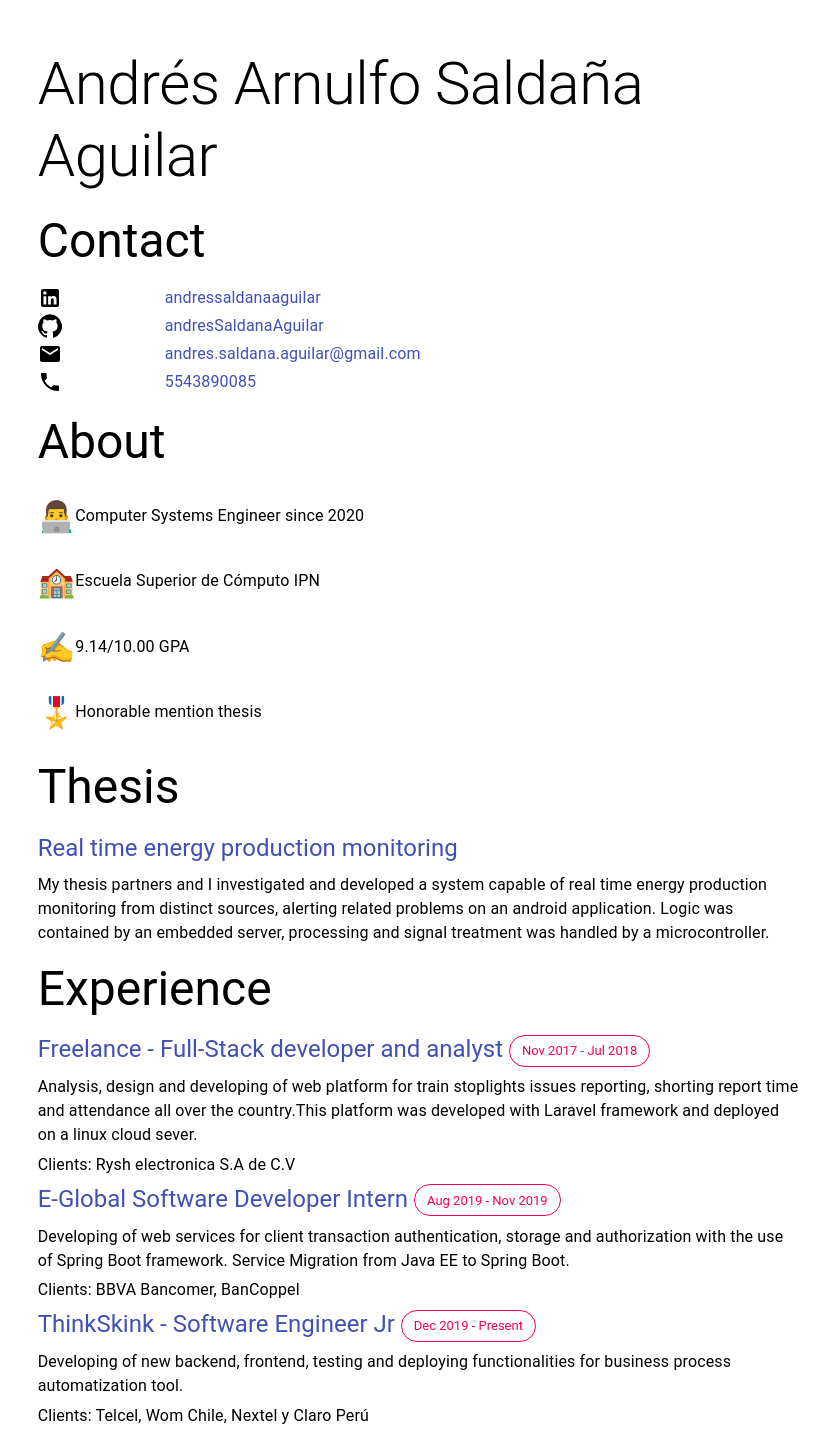
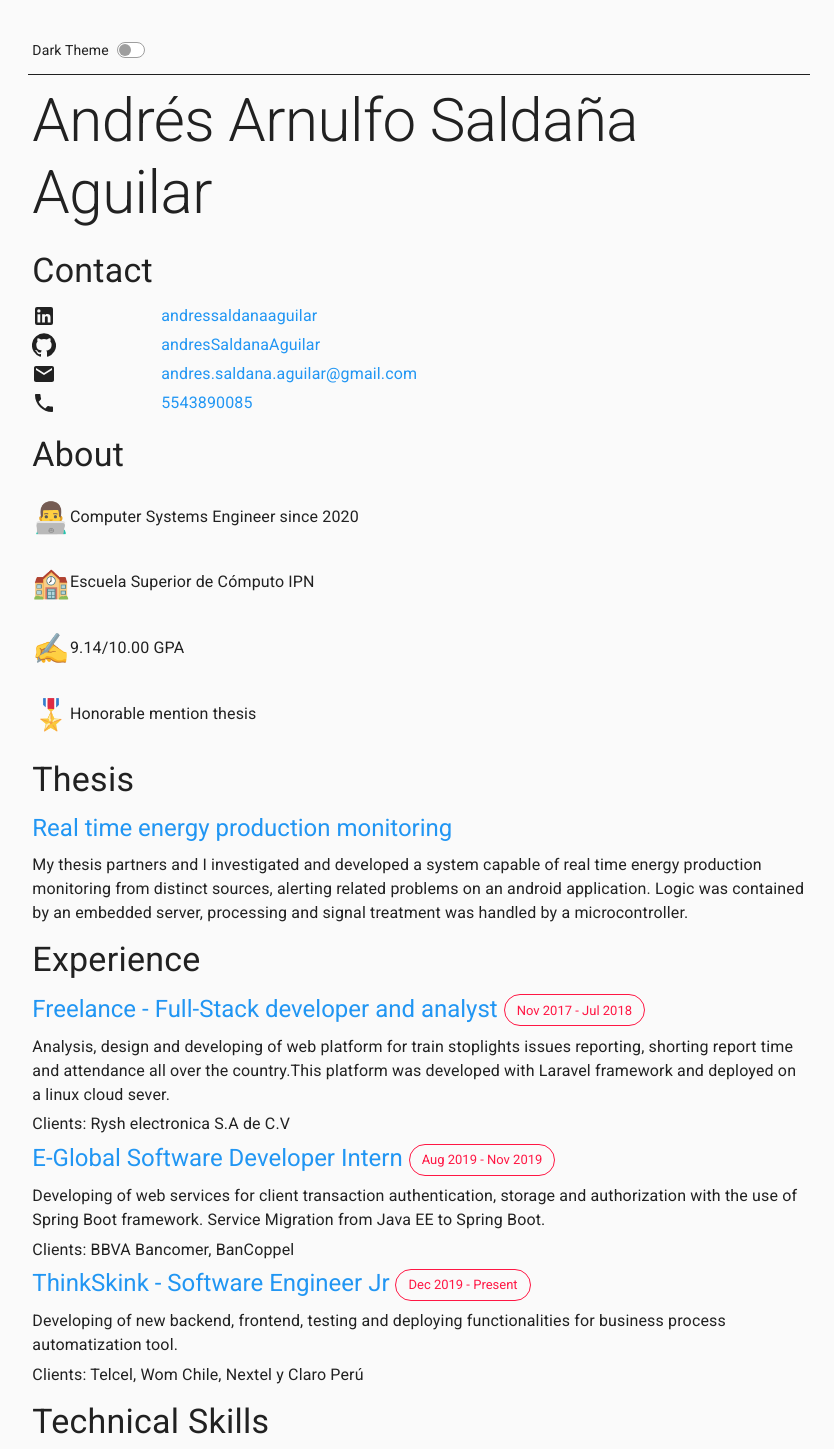
Before and after one commit to andresSaldanaAguilar/my-react-resume, a React (Create React App) app: page / in a window 1280 px wide. Shown: the top 1449 px of the page, without its empty margins (221-1055 px from the left). Built offline with nearby package versions, Linux system fonts and the light colour scheme.

Commit message:
cleaning component structure and dark theme

```diff
--- a/package.json
+++ b/package.json
@@ -4,7 +4,7 @@
   "version": "0.1.0",
   "private": true,
   "dependencies": {
-    "@material-ui/core": "^4.9.12",
+    "@material-ui/core": "^4.9.13",
     "@material-ui/icons": "^4.9.1",
     "@testing-library/jest-dom": "^4.2.4",
     "@testing-library/react": "^9.5.0",
--- a/public/index.html
+++ b/public/index.html
@@ -9,6 +9,8 @@
     />
     <link rel="manifest" href="%PUBLIC_URL%/manifest.json" />
     <title>Andres SA</title>
+    <link rel="stylesheet" href="https://fonts.googleapis.com/css?family=Roboto:300,400,500,700&display=swap" />
+    <link rel="stylesheet" href="https://fonts.googleapis.com/icon?family=Material+Icons" />
   </head>
   <body>
     <noscript>You need to enable JavaScript to run this app.</noscript>
--- a/src/App.js
+++ b/src/App.js
@@ -1,10 +1,106 @@
 import React from 'react';
 import MainResumePage from './MainResumePage';
+import { ThemeProvider } from '@material-ui/core/styles';
+import { CssBaseline } from '@material-ui/core';
+import { createMuiTheme }  from '@material-ui/core/styles'
+import blue from '@material-ui/core/colors/blue';
+import green from '@material-ui/core/colors/green';
+import deepPurple from '@material-ui/core/colors/deepPurple';
+import red from '@material-ui/core/colors/red';
+import Switch from '@material-ui/core/Switch';
+import { withStyles } from '@material-ui/core/styles';
+import Grid from '@material-ui/core/Grid';
+import TableFooter from '@material-ui/core/TableFooter';
+import Typography from '@material-ui/core/Typography';
 
-function App() {
-  return (
-    <MainResumePage />
-  );
+/*imported from material UI webpage*/
+const AntSwitch = withStyles((theme) => ({
+  root: {
+    width: 28,
+    height: 16,
+    padding: 0,
+    display: 'flex',
+  },
+  switchBase: {
+    padding: 2,
+    color: theme.palette.grey[500],
+    '&$checked': {
+      transform: 'translateX(12px)',
+      color: theme.palette.common.white,
+      '& + $track': {
+        opacity: 1,
+        backgroundColor: theme.palette.primary.main,
+        borderColor: theme.palette.primary.main,
+      },
+    },
+  },
+  thumb: {
+    width: 12,
+    height: 12,
+    boxShadow: 'none',
+  },
+  track: {
+    border: `1px solid ${theme.palette.grey[500]}`,
+    borderRadius: 16 / 2,
+    opacity: 1,
+    backgroundColor: theme.palette.common.white,
+  },
+  checked: {},
+}))(Switch);
+
+class App extends React.Component {
+
+  constructor(props) {
+    super(props);
+    this.state = {themeType :'light'};
+    this.toggleTheme = this.toggleTheme.bind(this);
+  }
+
+  toggleTheme() {
+    this.setState({
+      themeType : this.state.themeType === 'light' ? 'dark' : 'light'
+    });
+  }
+
+  render() {
+
+    let theme = createMuiTheme({
+      palette: {
+          primary: blue,
+          secondary: red,
+          type: this.state.themeType
+      }
+    })
+
+    return(
+      <div>
+        <ThemeProvider theme={theme}>
+          <CssBaseline/>
+          <Grid container >
+            <Grid item xs={0} sm={0} md={2} lg={2} xl={2}>
+            </Grid>
+            <Grid item justify xs={12} sm={12} md={8} lg={8} xl={8} >
+              <Grid style={{padding:40}}>
+
+                <Grid component="label" container alignItems="center" spacing={1} style={{borderBottom: "0.3px solid",paddingBottom:"10px"}}>
+                  <Grid item><Typography variant="h7" gutterBottom>Dark Theme</Typography></Grid>
+                  <Grid item>
+                    <AntSwitch onClick={this.toggleTheme} name="checkedC" />
+                  </Grid>
+                </Grid>
+
+                <p></p>
+
+                <MainResumePage/>
+
+              </Grid>
+            </Grid>
+          </Grid>
+        <TableFooter></TableFooter>
+        </ThemeProvider>
+      </div>
+    );
+  };
 }
 
 export default App;
--- a/src/MainResumePage.js
+++ b/src/MainResumePage.js
@@ -1,6 +1,5 @@
 import React from 'react';
 import './MainResumePage.css';
-import { makeStyles, rgbToHex } from '@material-ui/core/styles';
 import Grid from '@material-ui/core/Grid';
 import Typography from '@material-ui/core/Typography';
 import Table from '@material-ui/core/Table';
@@ -14,27 +13,7 @@ import LinkedInIcon from '@material-ui/icons/LinkedIn';
 import GitHubIcon from '@material-ui/icons/GitHub';
 import MailIcon from '@material-ui/icons/Mail';
 import PhoneIcon from '@material-ui/icons/Phone';
-import TableFooter from '@material-ui/core/TableFooter';
 import Chip from '@material-ui/core/Chip';
-import { createMuiTheme } from '@material-ui/core/styles';
-import purple from '@material-ui/core/colors/purple';
-import green from '@material-ui/core/colors/green';
-
-const theme = createMuiTheme({
-  palette: {
-    primary: purple,
-    secondary: green,
-  },
-  status: {
-    danger: 'orange',
-  },
-});
-
-const useStyles = makeStyles((theme) => ({
-  root: {
-    flexGrow: 1,
-  }
-}));
 
 const contact = [
   {link : 'https://linkedin.com/in/andressaldanaaguilar', description : 'andressaldanaaguilar', icon : <LinkedInIcon ></LinkedInIcon>},
@@ -111,22 +90,15 @@ const hobbies = [
   {emoji : '💻💖', name : 'And of course, Coding'}
 ];
 
-export default function MainResumePage() {
-  const classes = useStyles();
+class MainResumePage extends React.Component {
 
+  render(){
     return (
-    <div className={classes.root}>
-      <Grid container >
-
-        <Grid item xs={0} sm={0} md={2} lg={2} xl={2}>
-        </Grid>
-        <Grid item justify xs={12} sm={12} md={8} lg={8} xl={8} style={{padding:40}} >
-
-          <Typography variant="h2" component="h2" gutterBottom>
+      <div>
+        <Typography variant="h2"gutterBottom>
           Andrés Arnulfo Saldaña Aguilar
         </Typography>
-
-          <Typography variant="h3" component="h2" gutterBottom>Contact</Typography>
+        <Typography variant="h4" gutterBottom>Contact</Typography>
         {contact.map((link) => {
           return(
             <Grid container>
@@ -142,7 +114,7 @@ export default function MainResumePage() {
 
         <p></p>
 
-          <Typography variant="h3" component="h2" gutterBottom>About</Typography>
+        <Typography variant="h4" gutterBottom>About</Typography>
         {about.map((item) => {
           return(
           <Typography component="h2" gutterBottom><span class="emoji" role="img">{item.emoji}</span>{item.name}</Typography>
@@ -151,7 +123,7 @@ export default function MainResumePage() {
 
         <p></p>
 
-          <Typography variant="h3" component="h2" gutterBottom>Thesis</Typography>
+        <Typography variant="h4" gutterBottom>Thesis</Typography>
         <Typography variant="h5" component="h4" gutterBottom color="primary">Real time energy production monitoring</Typography>
         <Typography component="p" gutterBottom>
           My thesis partners and I investigated and developed a system capable of
@@ -162,7 +134,7 @@ export default function MainResumePage() {
 
         <p></p>
 
-          <Typography variant="h3" component="h2" gutterBottom>Experience</Typography>
+        <Typography variant="h4" gutterBottom>Experience</Typography>
         {experience.map((item) => {
           return(
             <div>
@@ -175,16 +147,16 @@ export default function MainResumePage() {
 
         <p></p>
 
-          <Typography variant="h3" component="h2" gutterBottom>Technical Skills</Typography>
+        <Typography variant="h4" gutterBottom>Technical Skills</Typography>
 
         {skills.map((category) => {
           return(
-              <TableContainer className={classes.container}>
+            <TableContainer >
               <Table stickyHeader aria-label="sticky table">
                 <TableHead>
-                    <TableRow>
-                        <TableCell style={{background:"#f1f1f1"}}>{category.label}</TableCell>
-                        <TableCell style={{background:"#f1f1f1"}}></TableCell>
+                  <TableRow >
+                      <TableCell >{category.label}</TableCell>
+                      <TableCell ></TableCell>
                   </TableRow>
                 </TableHead>
                 <TableBody>
@@ -204,16 +176,16 @@ export default function MainResumePage() {
 
         <p></p>
 
-          <Typography variant="h3" component="h2" gutterBottom>Hobbies</Typography>
+        <Typography variant="h4" gutterBottom>Hobbies</Typography>
         {hobbies.map((hobbie) => {
           return(
             <Typography component="h2" gutterBottom> <span class="emoji" role="img">{hobbie.emoji}</span>{hobbie.name}</Typography>
           )}
         )}
 
-        </Grid>
-      </Grid>
-      <TableFooter></TableFooter>
       </div>
     );
+  };
 }
+
+export default MainResumePage;
--- /dev/null
+++ b/src/theme.js
@@ -0,0 +1,16 @@
+import { createMuiTheme }  from '@material-ui/core/styles'
+import lightBlue from '@material-ui/core/colors/lightBlue';
+import green from '@material-ui/core/colors/green';
+
+
+    const lightTheme = createMuiTheme({
+        palette: {
+            primary: lightBlue,
+            secondary: green,
+            type: 'light'
+        }
+    })
+
+
+
+export default lightTheme
```
Also changed, not shown: 1 other file (tests, documents, lock files or other folders). Lines whose indentation alone changed are shown as unchanged.
